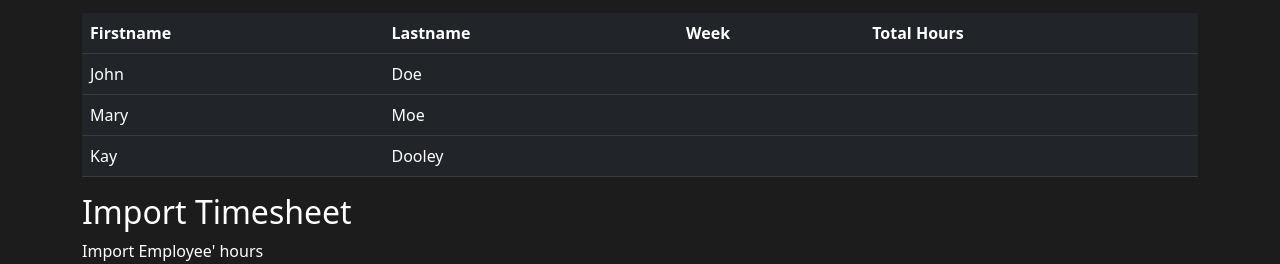
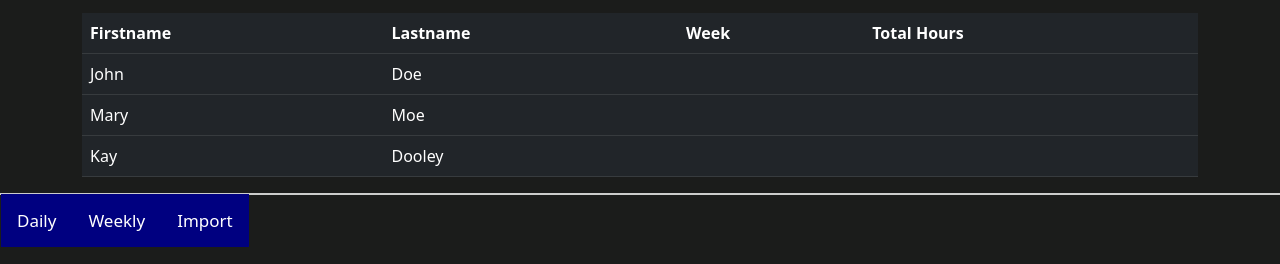
Before and after one commit to atown2001a/DEV-A-HR, a website: page Timesheet.html in a window 1280 px wide. Shown: the part 536-800 px from the top of the page. Drawn offline with nearby package versions, Linux system fonts and the light colour scheme.

Commit message:
Updated Timesheet so on page load it doesn't look ugly

```diff
--- a/Timesheet.html
+++ b/Timesheet.html
@@ -16,6 +16,10 @@
 <style>
 p, h1,h2,h3,h4,h5,h6{
 color:white;
+}
+
+.hideOnPgLoad {
+display:none;
 }
 </style>
     </head>
@@ -143,11 +147,13 @@ color:white;
   </table>
  </div>
 </div>
-<div id="Import" class="dbtabcontent">
-<div class="container mt-3">
-  <h2>Import Timesheet</h2>
-  <p>Import Employee' hours</p>
- </div>
+<div id="Import" class="dbtabcontent hideOnPgLoad">
+  <div class="container mt-3">
+    <h2>Import Timesheet</h2>
+    <p>Import Employee' hours</p>
+
+
+  </div>
 </div>
 
 <div class="tab">
```
